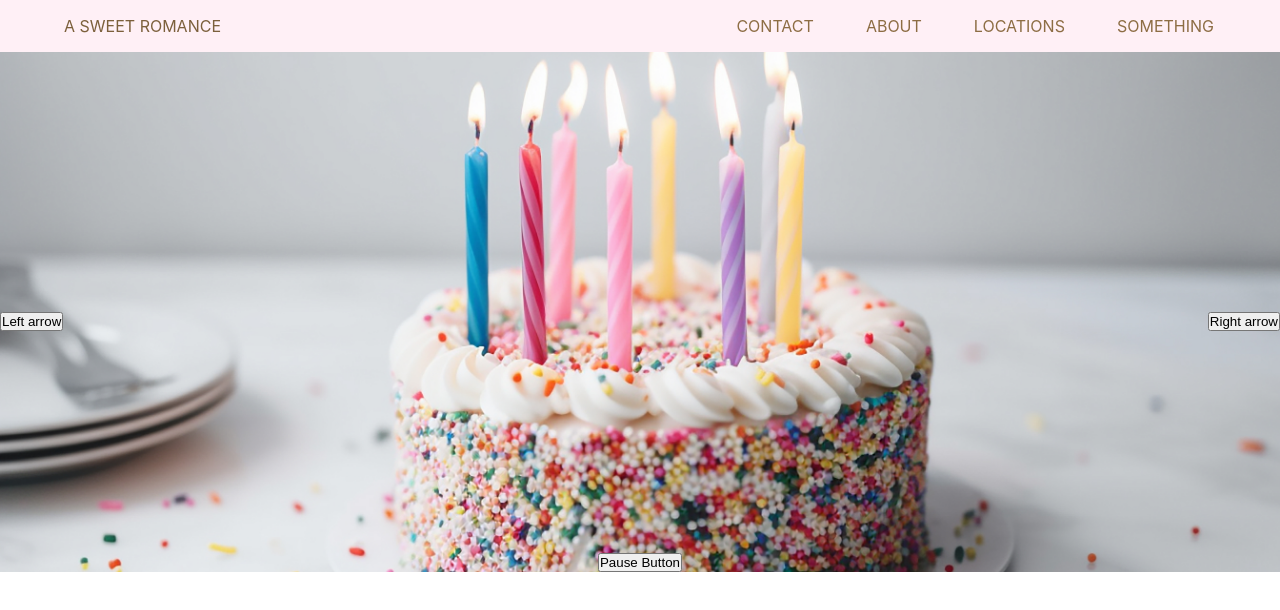
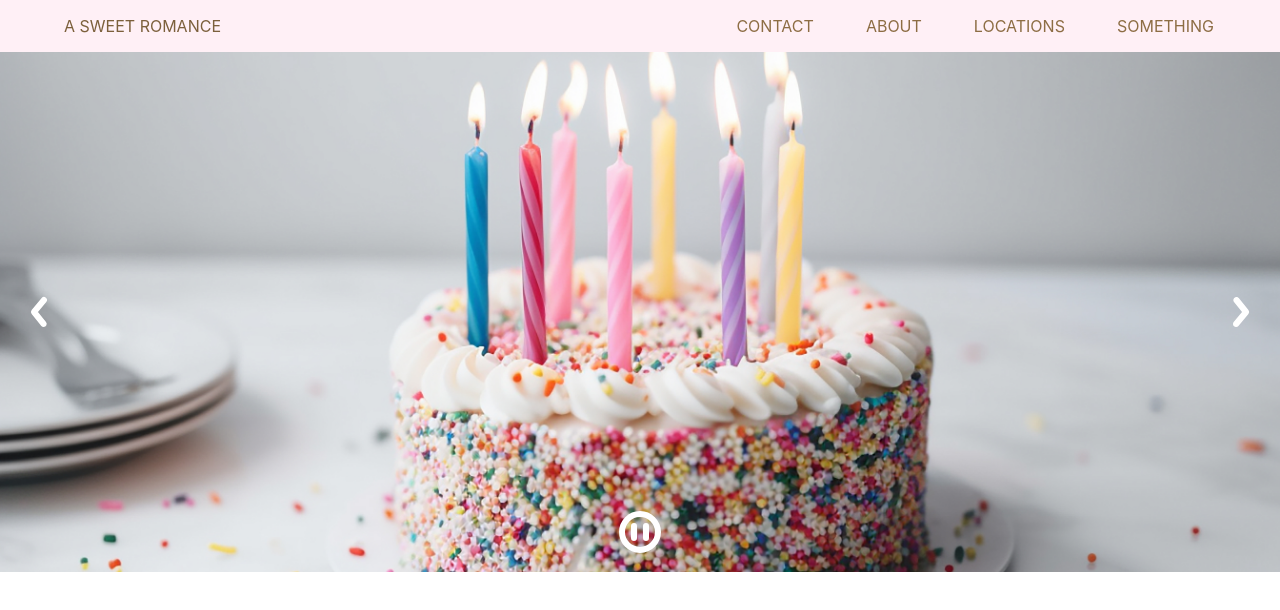
Before and after one commit to Smoopfrog/asweetromance, a React (Create React App) app: page / in a window 1280 px wide. Shown: the top 610 px of the page. Built offline with nearby package versions, Linux system fonts and the light colour scheme.

Commit message:
style hero page buttons

```diff
--- a/src/Components/HeroPage.jsx
+++ b/src/Components/HeroPage.jsx
@@ -1,5 +1,6 @@
 import "../Styles/HeroPage.css";
 import cake from "../Assets/cake.jpg";
+
 const HeroPage = () => {
   return (
     <section className="hero-page">
@@ -8,9 +9,52 @@ const HeroPage = () => {
         src={cake}
         alt="Delicious looking, colorful birthday cake"
       />
-      <button className="arrow left-arrow">Left arrow</button>
-      <button className="arrow right-arrow">Right arrow</button>
-      <button className="pause-button">Pause Button</button>
+      <button className="hero-page-btn left-arrow">
+        <svg
+          xmlns="http://www.w3.org/2000/svg"
+          viewBox="0 0 24 24"
+          id="back-arrow"
+          className="hero-page-btn-svg"
+        >
+          <g data-name="Layer 2">
+            <path
+              d="M13.83 19a1 1 0 0 1-.78-.37l-4.83-6a1 1 0 0 1 0-1.27l5-6a1 1 0 0 1 1.54 1.28L10.29 12l4.32 5.36a1 1 0 0 1-.78 1.64z"
+              data-name="arrow-ios-back"
+            ></path>
+          </g>
+        </svg>
+      </button>
+      <button className="hero-page-btn right-arrow">
+        <svg
+          xmlns="http://www.w3.org/2000/svg"
+          viewBox="0 0 24 24"
+          id="forward-arrow"
+          className="hero-page-btn-svg"
+        >
+          <g data-name="Layer 2">
+            <path
+              d="M10 19a1 1 0 0 1-.64-.23 1 1 0 0 1-.13-1.41L13.71 12 9.39 6.63a1 1 0 0 1 .15-1.41 1 1 0 0 1 1.46.15l4.83 6a1 1 0 0 1 0 1.27l-5 6A1 1 0 0 1 10 19z"
+              data-name="arrow-ios-forward"
+            ></path>
+          </g>
+        </svg>
+      </button>
+      <button className="hero-page-btn pause-btn">
+        <svg
+          xmlns="http://www.w3.org/2000/svg"
+          viewBox="0 0 24 24"
+          id="pause"
+          className="hero-page-btn-svg"
+        >
+          <g data-name="Layer 2">
+            <g data-name="pause-circle">
+              <rect width="24" height="24" opacity="0"></rect>
+              <path d="M12 2a10 10 0 1 0 10 10A10 10 0 0 0 12 2zm0 18a8 8 0 1 1 8-8 8 8 0 0 1-8 8z"></path>
+              <path d="M15 8a1 1 0 0 0-1 1v6a1 1 0 0 0 2 0V9a1 1 0 0 0-1-1zM9 8a1 1 0 0 0-1 1v6a1 1 0 0 0 2 0V9a1 1 0 0 0-1-1z"></path>
+            </g>
+          </g>
+        </svg>
+      </button>
     </section>
   );
 };
--- a/src/Styles/HeroPage.css
+++ b/src/Styles/HeroPage.css
@@ -12,22 +12,43 @@
      object-fit: cover;
 }
 
-.arrow {
+.right-arrow {
   position: absolute;
   top: 50%;
-}
-
-.right-arrow {
+  transform: translateY(-50%);
   right: 0;
 }
 
 .left-arrow {
+  position: absolute;
+  top: 50%;
+  transform: translateY(-50%);
   left: 0;
 }
 
-.pause-button {
+.hero-page-btn {
+  display: flex;
+  justify-content: center;
+  align-items: center;
+  padding: 1rem;
+  background-color: transparent;
+  border: none;
+}
+
+.hero-page-btn:hover {
+  cursor: pointer;
+}
+
+.pause-btn {
   position: absolute;
   bottom: 0;
   left: 50%;
   transform: translateX(-50%);
+}
+
+.hero-page-btn-svg {
+  width: 48px;
+  height: 48px;
+  stroke: white;
+  fill: white;
 }/*# sourceMappingURL=HeroPage.css.map */
--- a/src/Styles/HeroPage.scss
+++ b/src/Styles/HeroPage.scss
@@ -12,22 +12,43 @@
   object-fit: cover;
 }
 
-.arrow {
+.right-arrow {
   position: absolute;
   top: 50%;
-}
-
-.right-arrow {
+  transform: translateY(-50%);
   right: 0;
 }
 
 .left-arrow {
+  position: absolute;
+  top: 50%;
+  transform: translateY(-50%);
   left: 0;
 }
 
-.pause-button {
+.hero-page-btn {
+  display: flex;
+  justify-content: center;
+  align-items: center;
+  padding: 1rem;
+  background-color: transparent;
+  border: none;
+}
+
+.hero-page-btn:hover {
+  cursor: pointer;
+}
+
+.pause-btn {
   position: absolute;
   bottom: 0;
   left: 50%;
   transform: translateX(-50%);
 }
+
+.hero-page-btn-svg {
+  width: 48px;
+  height: 48px;
+  stroke: white;
+  fill: white;
+}
```
Also changed, not shown: src/Assets/pause-button.svg (added), 1 other file (tests, documents, lock files or other folders).
